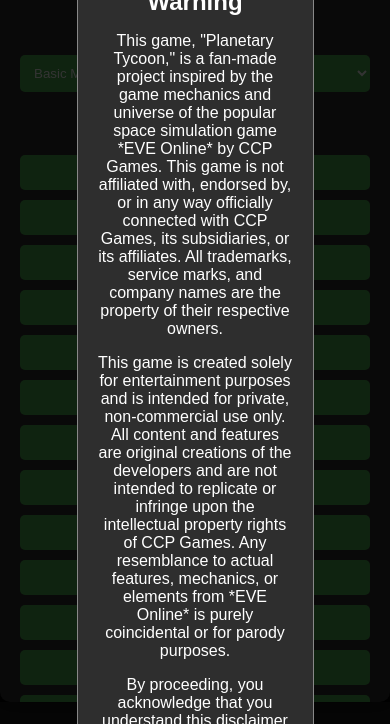
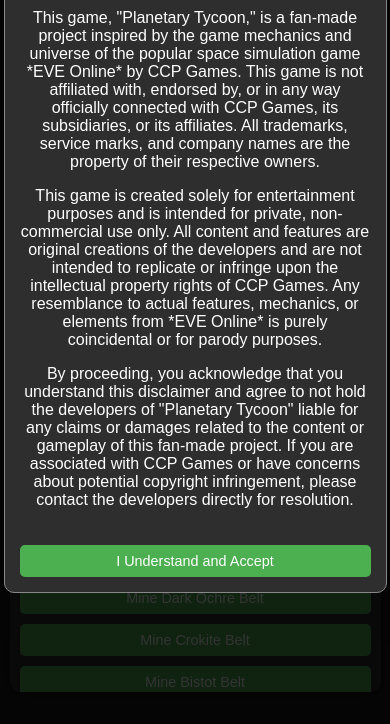
Before and after one commit to largefort/planetaryproduction, a plain HTML site: page index.html in a window 390 px wide. Shown: the part 120-844 px from the top of the page. Drawn offline with Linux system fonts and the light colour scheme.

Commit message:
Update style.css

```diff
--- a/style.css
+++ b/style.css
@@ -7,6 +7,7 @@
     align-items: center;
     height: 100vh;
     margin: 0;
+    padding: 0;
 }
 
 #game-container {
@@ -14,14 +15,15 @@
     padding: 20px;
     border-radius: 10px;
     box-shadow: 0 0 15px rgba(0, 0, 0, 0.5);
-    width: 400px;
+    width: 90%;
+    max-width: 400px;
     max-height: 90vh;
     overflow-y: auto;
 }
 
 h1, h2, h3 {
     text-align: center;
-    margin: 0 0 10px 0;
+    margin: 10px 0;
 }
 
 #planet-container, #mining-container, #ship-container, #event-container {
@@ -37,6 +39,7 @@
     cursor: pointer;
     width: 100%;
     margin-top: 10px;
+    font-size: 1em;
 }
 
 button:hover {
@@ -60,6 +63,7 @@
 #asteroid-belt button {
     width: 100%;
     margin: 5px 0;
+    font-size: 0.9em;
 }
 
 select {
@@ -100,7 +104,8 @@
     margin: 15% auto;
     padding: 20px;
     border: 1px solid #888;
-    width: 50%;
+    width: 90%;
+    max-width: 400px;
     border-radius: 10px;
     text-align: center;
 }
@@ -108,3 +113,29 @@
 .modal-content button {
     margin-top: 20px;
 }
+
+/* Responsive Styles */
+@media (max-width: 600px) {
+    #game-container {
+        padding: 10px;
+    }
+
+    button {
+        padding: 8px;
+        font-size: 0.9em;
+    }
+
+    #log-container {
+        height: 120px;
+    }
+
+    .modal-content {
+        width: 90%;
+        padding: 15px;
+    }
+
+    select {
+        padding: 8px;
+        font-size: 0.9em;
+    }
+}
```
